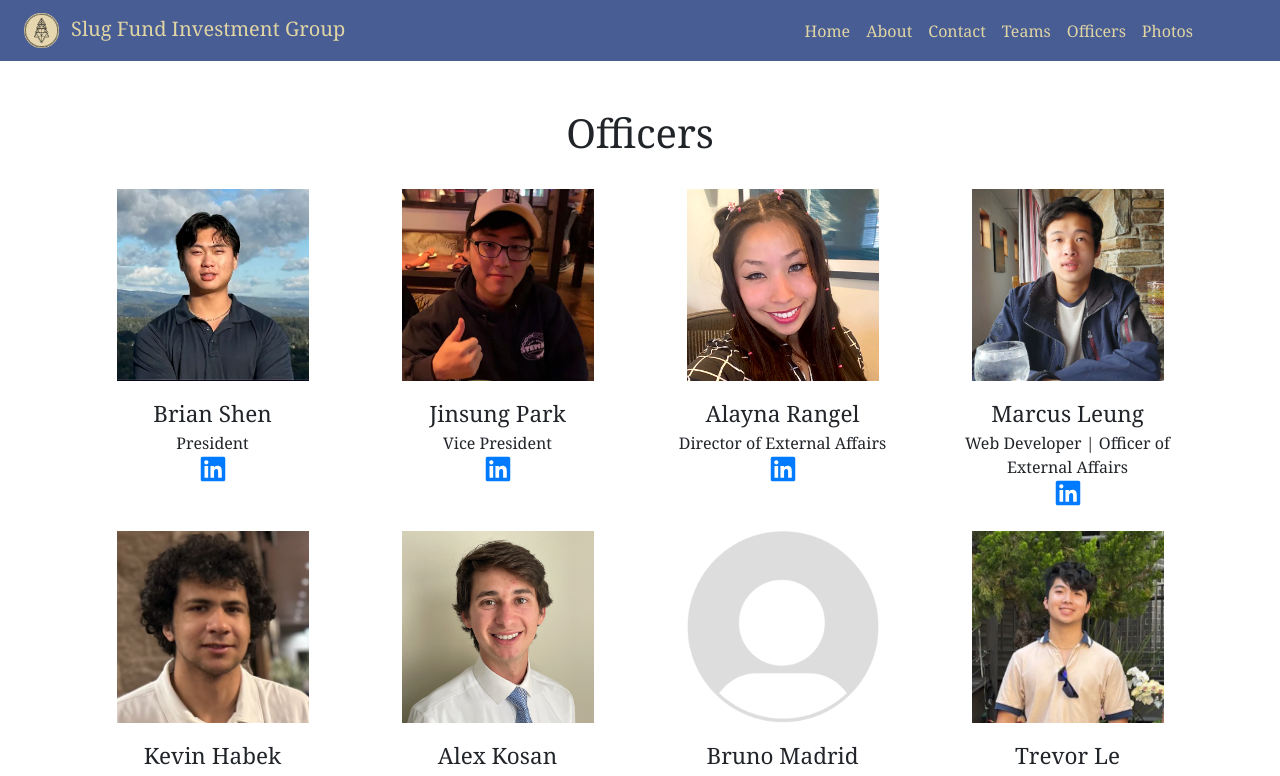
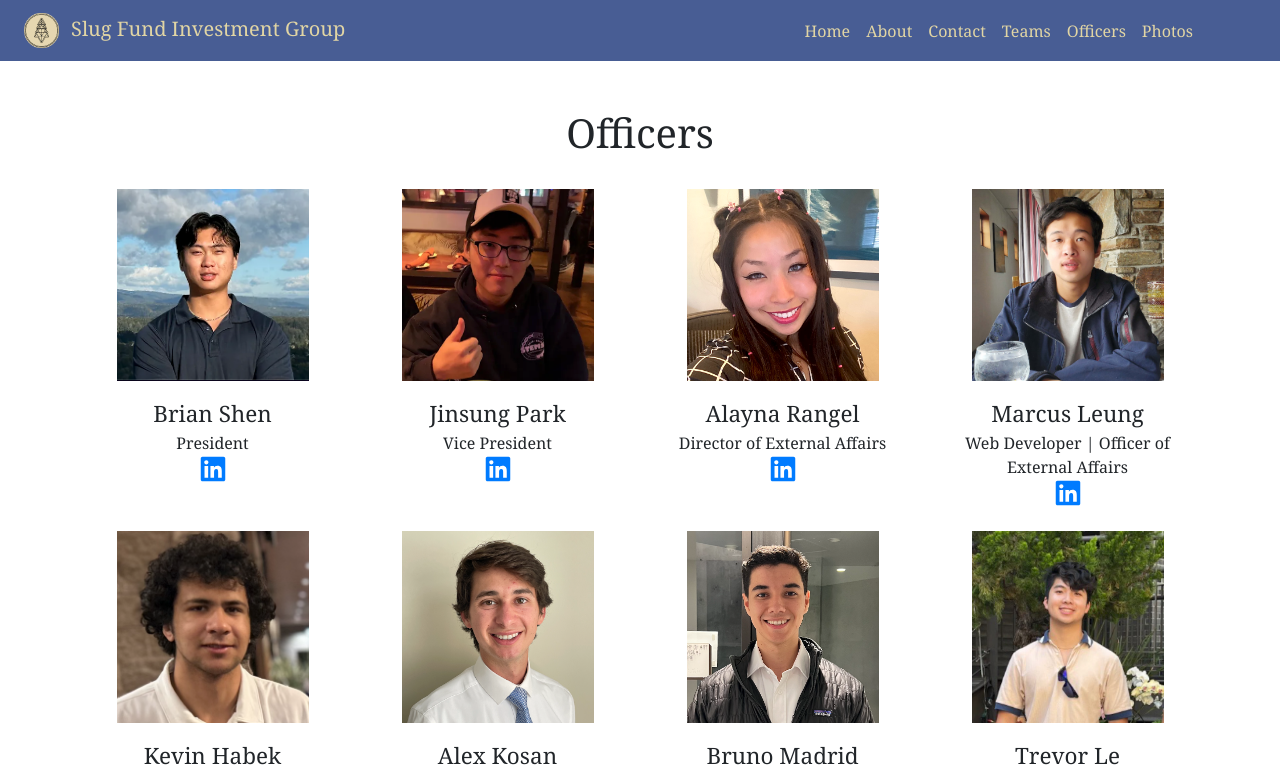
Before and after one commit to marcus-leung/Slug-Fund-Investment-Group-Website, a React (Create React App) app: page /#/officers in a window 1280 px wide. Shown: the top 776 px of the page. Built offline with nearby package versions, Linux system fonts and the light colour scheme.

Commit message:
add to officer page

```diff
--- a/src/pages/Officers.jsx
+++ b/src/pages/Officers.jsx
@@ -10,6 +10,7 @@ import Ryan from "../assets/MemberPhotos/Ryan.png";
 import Josephine from "../assets/MemberPhotos/Josephine.png";
 import MJ from "../assets/MemberPhotos/MJ.png";
 import Kevin from "../assets/MemberPhotos/Kevin.png";
+import Bruno from "../assets/MemberPhotos/Bruno.png";
 
 function Members() {
   return (
@@ -68,7 +69,7 @@ function Members() {
             className="col-lg-3 col-md-4 col-sm-6 col-12 mb-4"
             align="center"
           >
-            <Person name="Bruno Madrid" role="Venture Capital Lead" />
+            <Person img={Bruno} name="Bruno Madrid" role="Venture Capital Lead" linkedin="https://www.linkedin.com/in/brunoramamadrid/"/>
           </div>
           <div
             className="col-lg-3 col-md-4 col-sm-6 col-12 mb-4"
```
Also changed, not shown: src/assets/MemberPhotos/Bruno.png (added).
